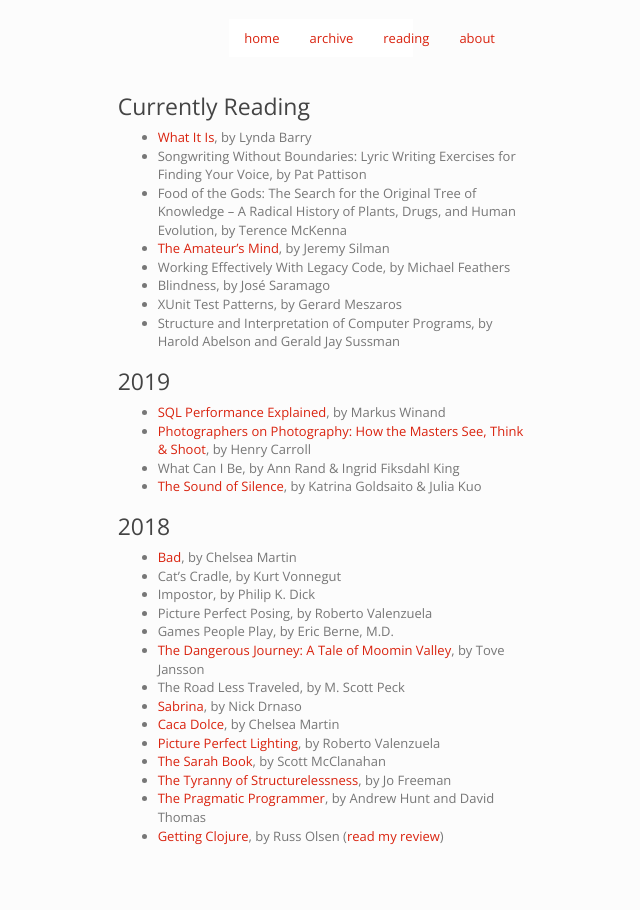
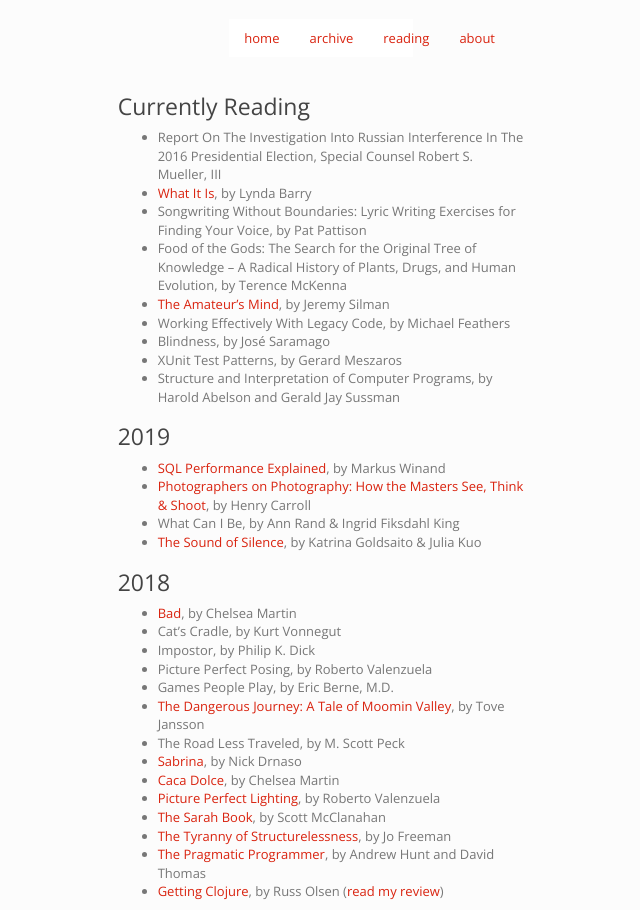
Before and after one commit to imtayadeway/imtayadeway.github.io, a Jekyll site: the page built from reading-list/index.md, in a window 1280 px wide. Shown: the whole page, without its empty margins (319-959 px from the left). Built offline with Jekyll 4.4.1, drawn with Linux system fonts in a browser that asks for light colours.

Commit message:
Mueller report

```diff
--- a/reading-list/index.md
+++ b/reading-list/index.md
@@ -5,6 +5,7 @@
 
 ### Currently Reading
 
+- Report On The Investigation Into Russian Interference In The 2016 Presidential Election, Special Counsel Robert S. Mueller, III
 - [What It Is][], by Lynda Barry
 - Songwriting Without Boundaries: Lyric Writing Exercises for Finding Your Voice, by Pat Pattison
 - Food of the Gods: The Search for the Original Tree of Knowledge – A Radical History of Plants, Drugs, and Human Evolution, by Terence McKenna
```
